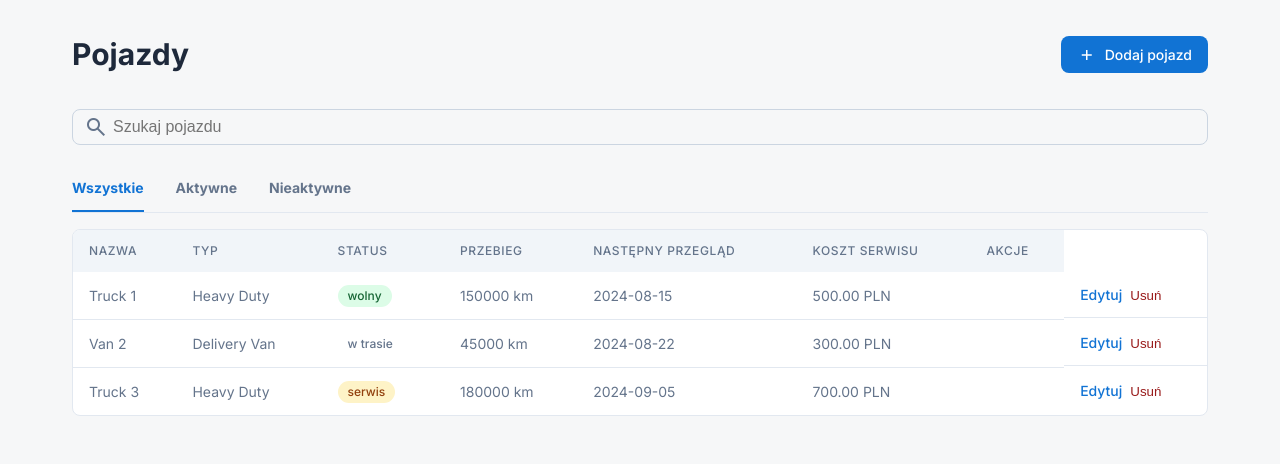
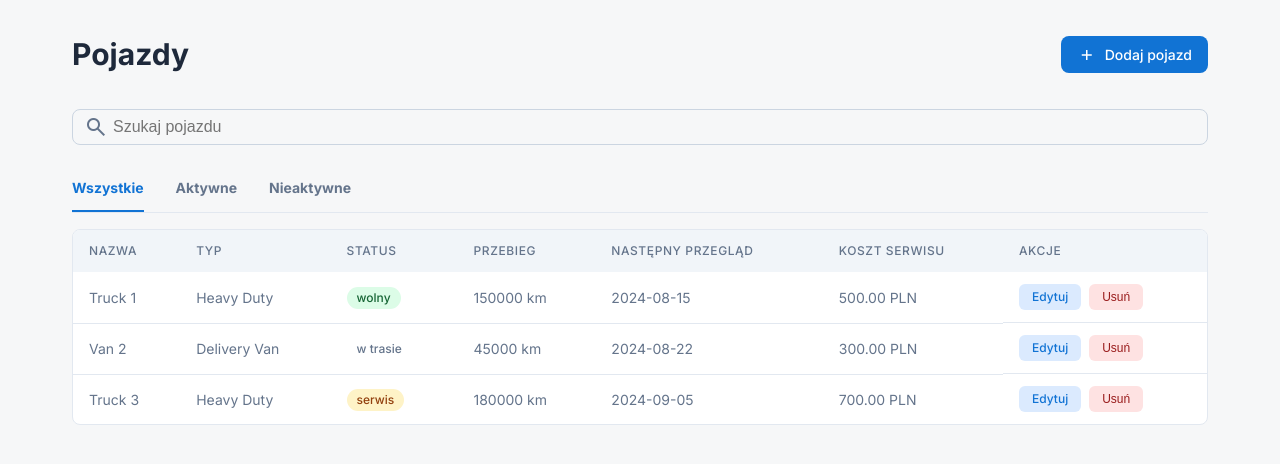
Before and after one commit to pSus365/webintro, a PHP site: page /vehicles in a window 1280 px wide. Shown: the part 65-529 px from the top of the page. Run offline with PHP 8.4, Linux system fonts and the light colour scheme; data comes from the database, SQL or seed files in the repository; some libraries are stand-ins or nearby versions.

Commit message:
better look for edit/delete buttons for vehicles

```diff
--- a/public/styles/vehicles.css
+++ b/public/styles/vehicles.css
@@ -331,12 +331,37 @@
     color: var(--amber-text);
 }
 
-.action-link {
-    color: var(--primary-color);
+.action-btn {
+    display: inline-flex;
+    align-items: center;
+    justify-content: center;
+    padding: 0.375rem 0.75rem;
+    border-radius: 0.375rem;
+    font-size: 0.75rem;
     font-weight: 500;
     text-decoration: none;
+    cursor: pointer;
+    border: 1px solid transparent;
+    transition: all 0.2s;
+    line-height: 1;
 }
 
-.action-link:hover {
-    text-decoration: underline;
+.action-btn.edit {
+    color: var(--primary-color);
+    background-color: var(--blue-bg);
 }
+
+.action-btn.edit:hover {
+    background-color: var(--primary-color);
+    color: white;
+}
+
+.action-btn.delete {
+    color: var(--red-text);
+    background-color: var(--red-bg);
+}
+
+.action-btn.delete:hover {
+    background-color: var(--red-text);
+    color: white;
+}
--- a/public/views/vehicles.html
+++ b/public/views/vehicles.html
@@ -117,14 +117,14 @@
                                     <td>
                                         <?= $vehicle['estimated_service_cost']; ?> PLN
                                     </td>
-                                    <td>
-                                    <td style="display: flex; gap: 0.5rem;">
-                                        <a class="action-link" href="/edit-vehicle?id=<?= $vehicle['id']; ?>">Edytuj</a>
+                                    <td style="display: flex; gap: 0.5rem; white-space: nowrap;">
+                                        <a class="action-btn edit"
+                                            href="/edit-vehicle?id=<?= $vehicle['id']; ?>">Edytuj</a>
                                         <form action="/delete-vehicle" method="POST"
-                                            onsubmit="return confirm('Czy na pewno chcesz usunąć ten pojazd?');">
+                                            onsubmit="return confirm('Czy na pewno chcesz usunąć ten pojazd?');"
+                                            style="display: inline;">
                                             <input type="hidden" name="id" value="<?= $vehicle['id']; ?>">
-                                            <button type="submit" class="action-link"
-                                                style="background: none; border: none; cursor: pointer; color: var(--red-text);">Usuń</button>
+                                            <button type="submit" class="action-btn delete">Usuń</button>
                                         </form>
                                     </td>
                                 </tr>
```
